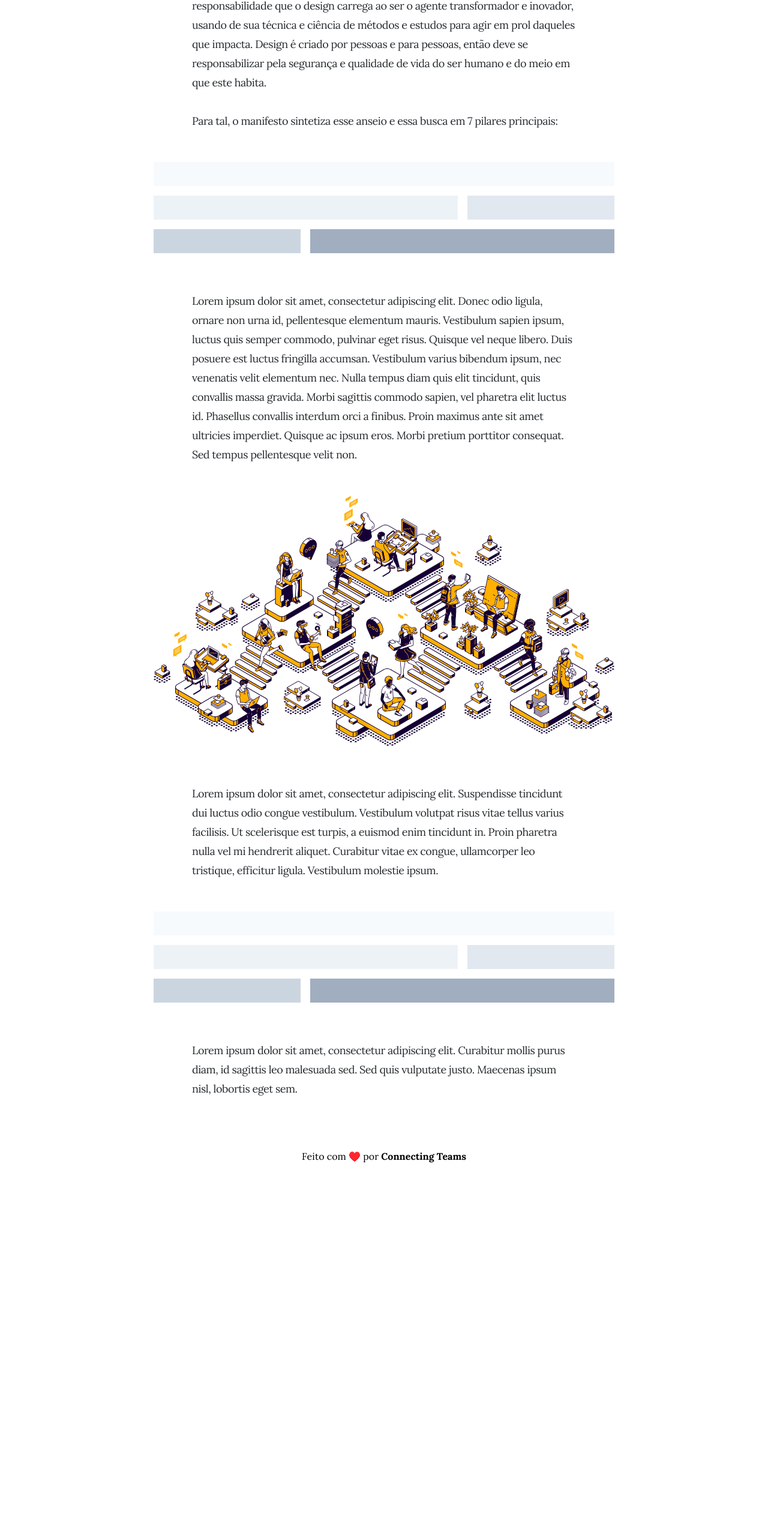
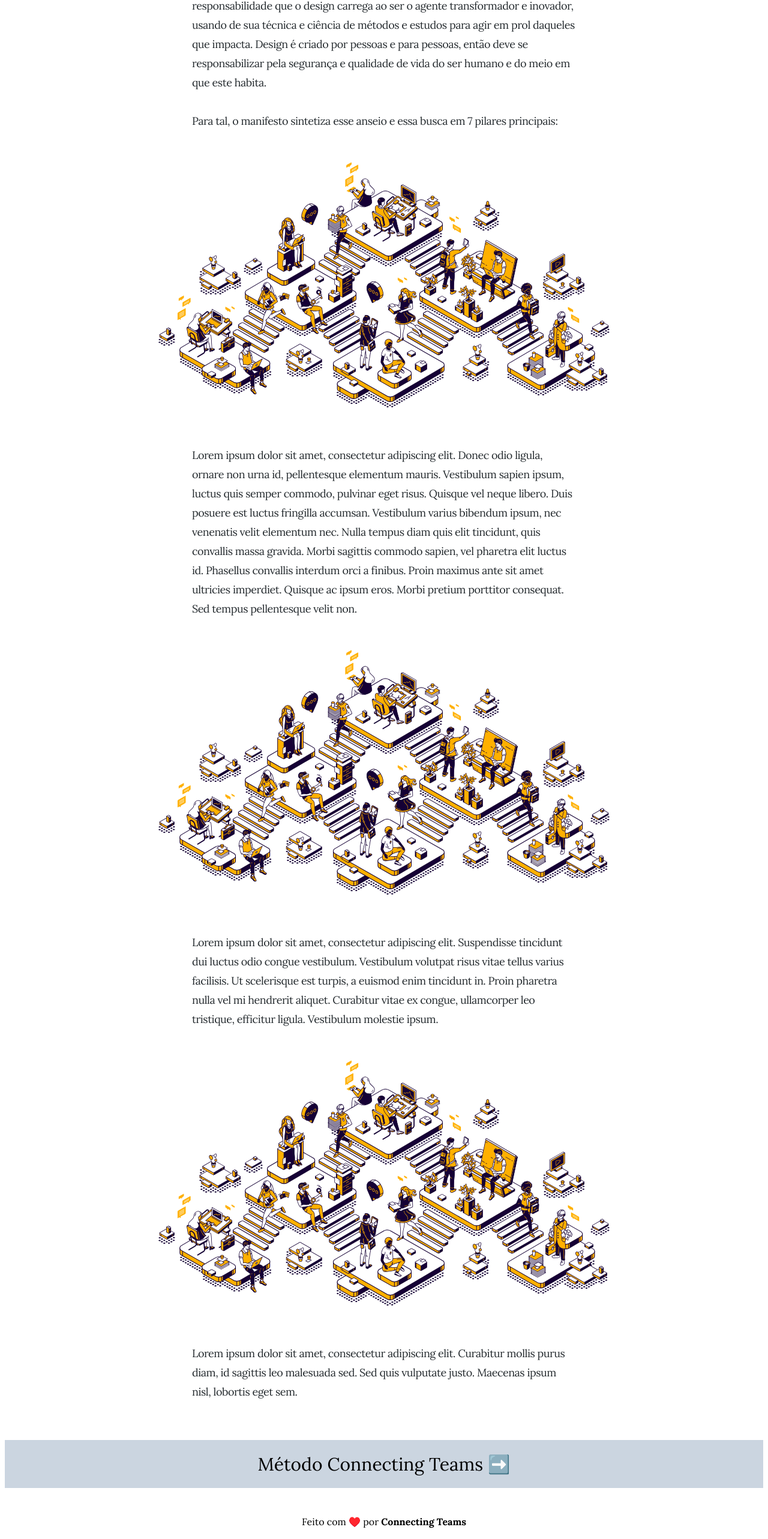
Before and after one commit to rsales/aware-design-manifest, a Vue app: page /manifesto in a window 1280 px wide. Shown: the part 662-3227 px from the top of the page at 60% size. Before the commit the page ends 2621 px from the top, so only its background shows below. Built offline with nearby package versions, Linux system fonts and the light colour scheme.

Commit message:
Include Paginations.

```diff
--- a/src/views/Manifest.vue
+++ b/src/views/Manifest.vue
@@ -37,15 +37,13 @@
         </div>
       </section>
 
-      <section class="StepsBlock mt-5 mb-16">
-        <div class="container mx-auto px-64">
-          <div class="grid grid-cols-3 gap-4">
-            <div class="col-span-3 bg-gray-100 h-10"></div>
-            <div class="col-span-2 bg-gray-200 h-10"></div>
-            <div class="col-span-1 bg-gray-300 h-10"></div>
-            <div class="col-span-1 bg-gray-400 h-10"></div>
-            <div class="col-span-2 bg-gray-500 h-10"></div>
-          </div>
+      <section class="ImgBlock mt-5 mb-16">
+        <div class="container mx-auto px-5 sm:px-10 md:px-48 lg:px-64 xl:px-48">
+          <img
+            alt="illustra 1"
+            src="@/assets/images/illustrations/iso-illustration.svg"
+            class="w-100"
+          />
         </div>
       </section>
 
@@ -72,9 +70,9 @@
       </section>
 
       <section class="ImgBlock mt-5 mb-16">
-        <div class="container mx-auto px-64">
+        <div class="container mx-auto px-5 sm:px-10 md:px-48 lg:px-64 xl:px-48">
           <img
-            alt="connectiong teams"
+            alt="illustra 1"
             src="@/assets/images/illustrations/iso-illustration.svg"
             class="w-100"
           />
@@ -99,15 +97,13 @@
         </div>
       </section>
 
-      <section class="StepsBlock mt-5 mb-16">
-        <div class="container mx-auto px-64">
-          <div class="grid grid-cols-3 gap-4">
-            <div class="col-span-3 bg-gray-100 h-10"></div>
-            <div class="col-span-2 bg-gray-200 h-10"></div>
-            <div class="col-span-1 bg-gray-300 h-10"></div>
-            <div class="col-span-1 bg-gray-400 h-10"></div>
-            <div class="col-span-2 bg-gray-500 h-10"></div>
-          </div>
+      <section class="ImgBlock mt-5 mb-16">
+        <div class="container mx-auto px-5 sm:px-10 md:px-48 lg:px-64 xl:px-48">
+          <img
+            alt="illustra 1"
+            src="@/assets/images/illustrations/iso-illustration.svg"
+            class="w-100"
+          />
         </div>
       </section>
 
@@ -176,6 +172,21 @@
         </div>
       </section> -->
     </div>
+
+    <div class="pagination mb-6 px-0 sm:px-2">
+      <div class="grid grid-cols-12 gap-2">
+        <div
+          class="col-span-12 bg-gray-400 hover:bg-gray-500 h-20 flex items-center justify-center"
+        >
+          <router-link :to="{ name: 'Method' }">
+            <p class="text-base md:text-3xl">
+              Método Connecting Teams ➡️
+            </p>
+          </router-link>
+        </div>
+      </div>
+    </div>
+
     <Footer />
   </div>
 </template>
--- a/src/views/Method.vue
+++ b/src/views/Method.vue
@@ -178,6 +178,30 @@
         </div>
       </section> -->
     </div>
+
+    <div class="pagination mb-6 px-0 sm:px-2">
+      <div class="grid grid-cols-12 gap-2">
+        <div
+          class="col-span-6 bg-gray-200 hover:bg-gray-300 h-20 flex items-center justify-center"
+        >
+          <router-link :to="{ name: 'Manifest' }">
+            <p class="text-base md:text-3xl">
+              ⬅️ Manifesto Design Ciente
+            </p>
+          </router-link>
+        </div>
+        <div
+          class="col-span-6 bg-gray-400 hover:bg-gray-500 h-20 flex items-center justify-center"
+        >
+          <router-link :to="{ name: 'Shop' }">
+            <p class="text-base md:text-3xl">
+              Comprar o MethodKit ➡️
+            </p>
+          </router-link>
+        </div>
+      </div>
+    </div>
+
     <Footer />
   </div>
 </template>
--- a/tailwind.config.js
+++ b/tailwind.config.js
@@ -1,6 +1,12 @@
 module.exports = {
   purge: [],
   theme: {
+    screens: {
+      sm: "600px",
+      md: "960px",
+      lg: "1264px",
+      xl: "1904px"
+    },
     extend: {}
   },
   variants: {},
```
